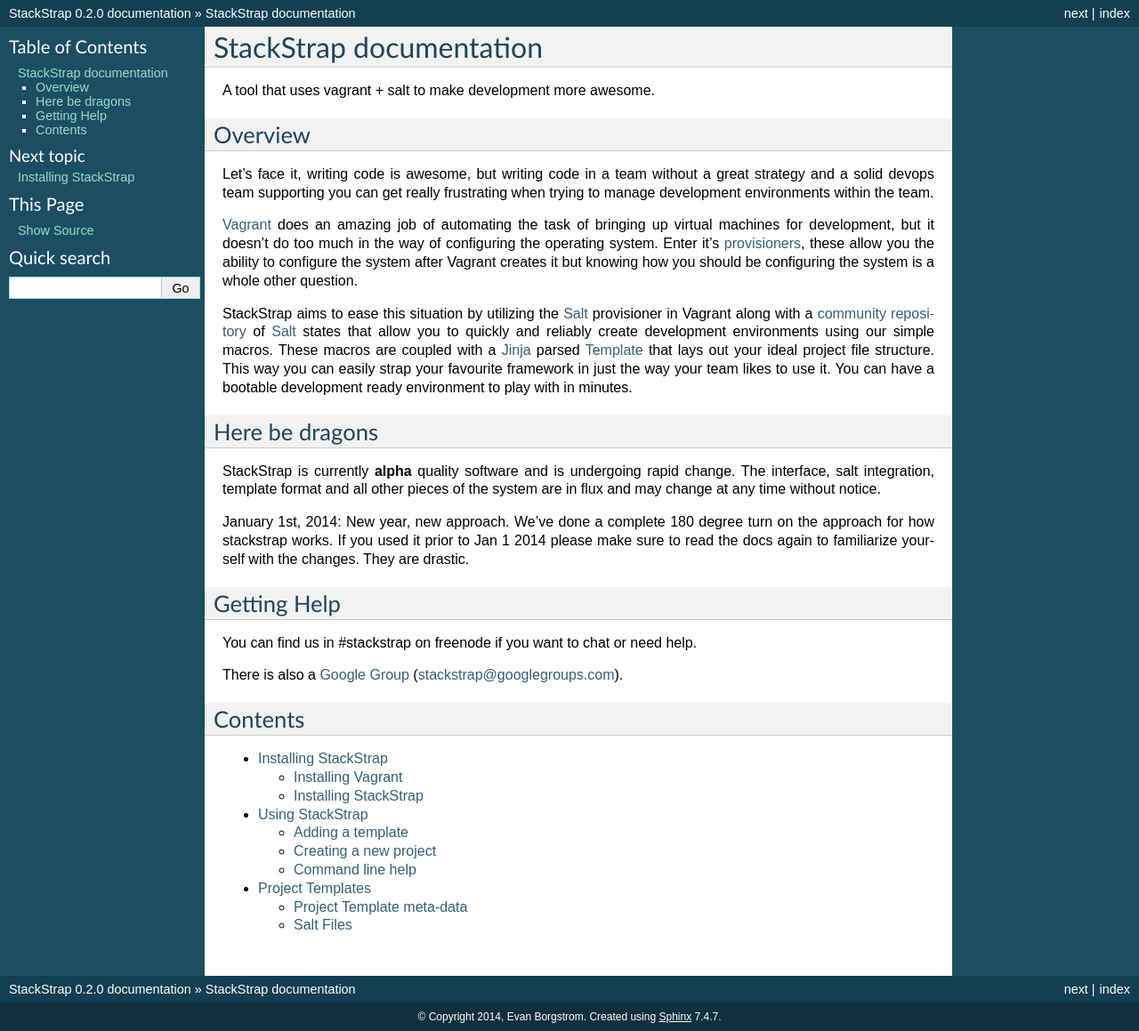
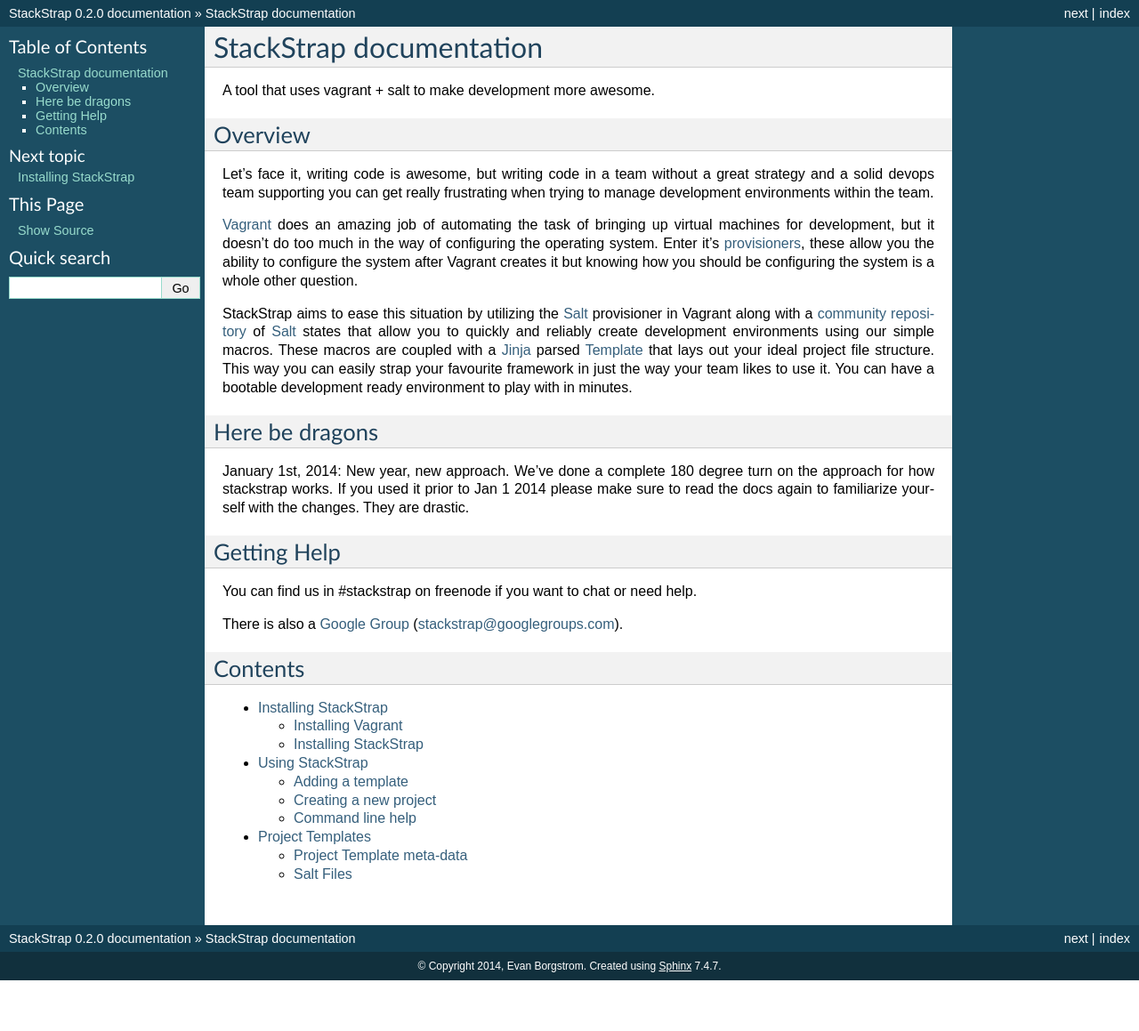
Before and after one commit to stackstrap/stackstrap, a Sphinx documentation site: the page built from docs/index.rst, in a window 1280 px wide. Shown: the whole page at 89% size. Built offline with Sphinx 7.4.7, drawn with Linux system fonts in a browser that asks for light colours; after the commit the page ends 1102 px from its top, so only the background shows below that.

Commit message:
Remove note about alpha software from the docs

```diff
--- a/docs/index.rst
+++ b/docs/index.rst
@@ -27,10 +27,6 @@
 
 Here be dragons
 ---------------
-StackStrap is currently **alpha** quality software and is undergoing rapid
-change. The interface, salt integration, template format and all other pieces
-of the system are in flux and may change at any time without notice.
-
 January 1st, 2014: New year, new approach. We've done a complete 180 degree
 turn on the approach for how stackstrap works. If you used it prior to Jan 1
 2014 please make sure to read the docs again to familiarize yourself with the
```
